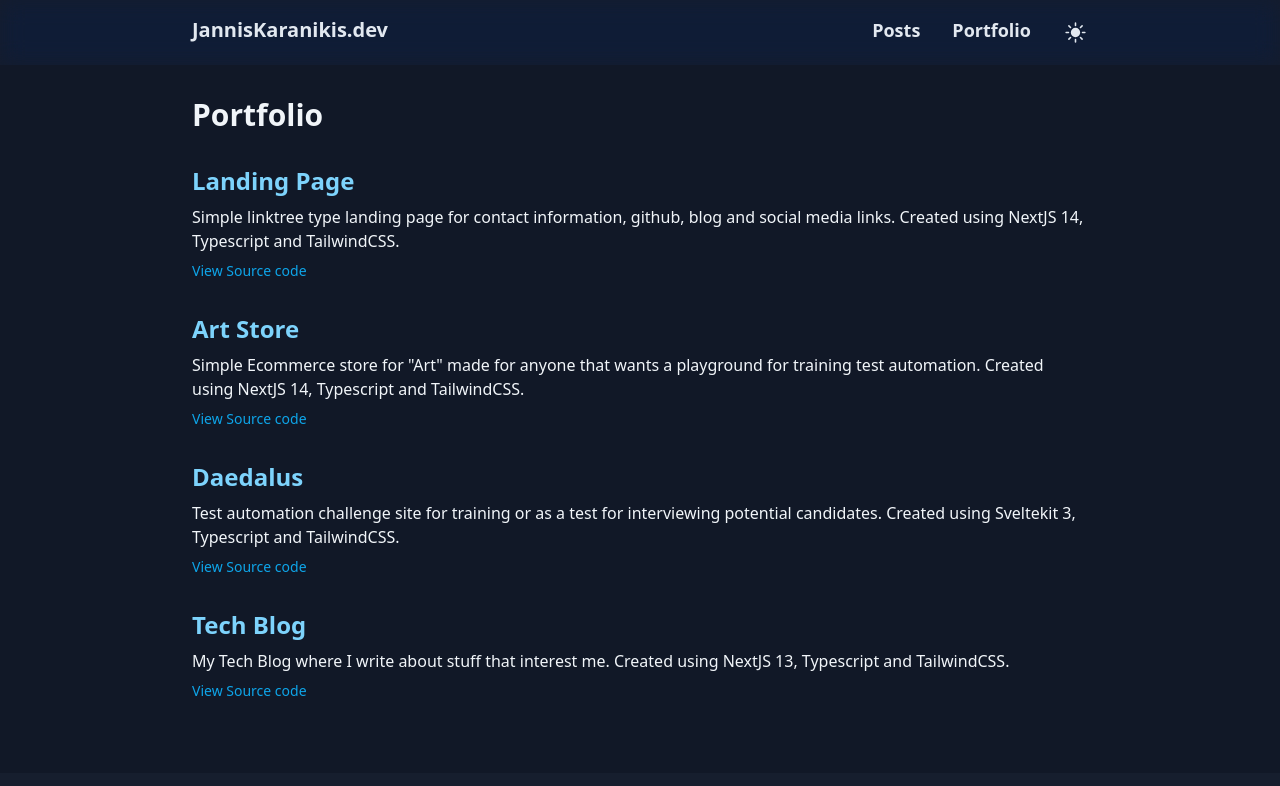
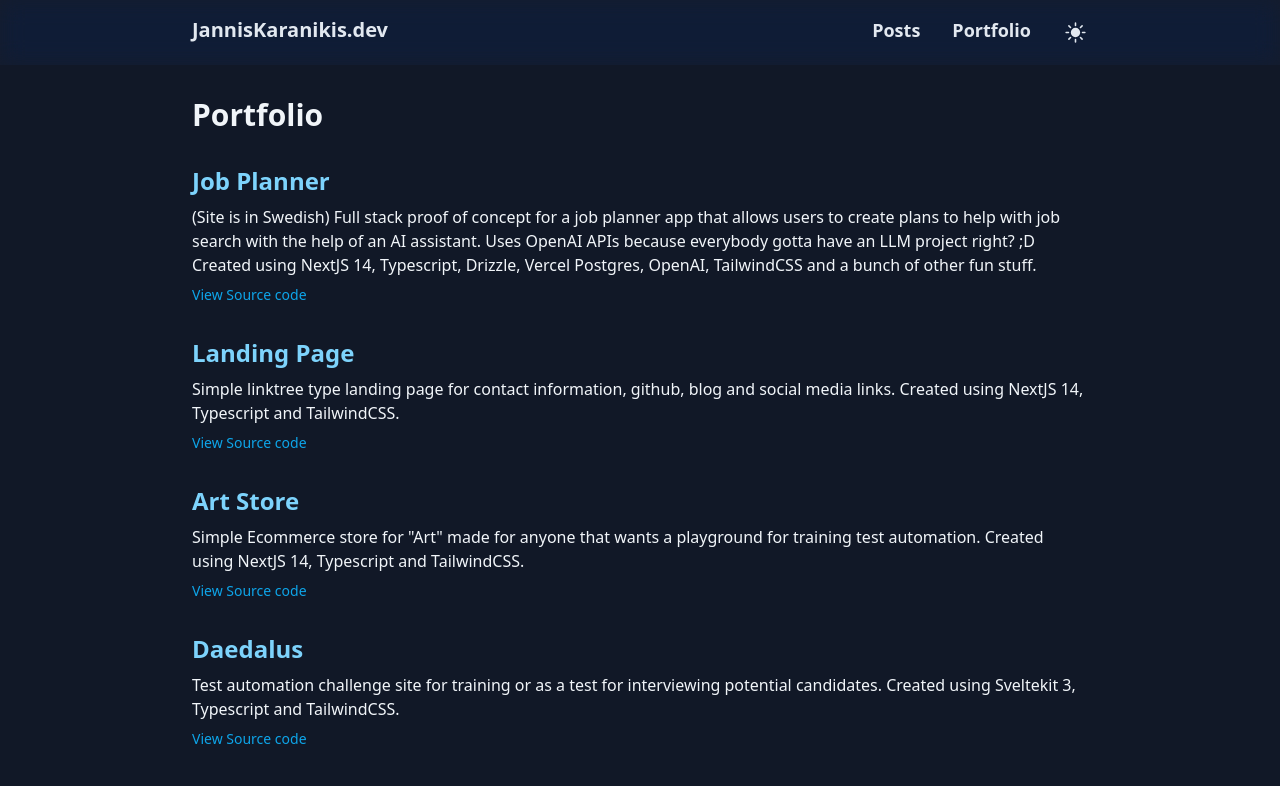
Before and after one commit to JannisK89/tech-blog, a Next.js app: page /portfolio in a window 1280 px wide. Shown: the top 786 px of the page. Built offline with nearby package versions, Linux system fonts and the light colour scheme.

Commit message:
added jobplanner

```diff
--- a/pages/portfolio/index.tsx
+++ b/pages/portfolio/index.tsx
@@ -8,6 +8,15 @@ type Project = {
 }
 
 const projects: Project[] = [
+  {
+    title: 'Job Planner',
+    url: 'https://jobplanner.janniskaranikis.dev',
+    sourceCodeUrl: 'https://github.com/JannisK89/jobplanner',
+    description: ` (Site is in Swedish)
+    Full stack proof of concept for a job planner app that allows users to create plans to help with job search with the help of an AI assistant.
+    Uses OpenAI APIs because everybody gotta have an LLM project right? ;D
+    Created using NextJS 14, Typescript, Drizzle, Vercel Postgres, OpenAI, TailwindCSS and a bunch of other fun stuff.`,
+  },
   {
     title: 'Landing Page',
     url: 'https://janniskaranikis.dev',
```
